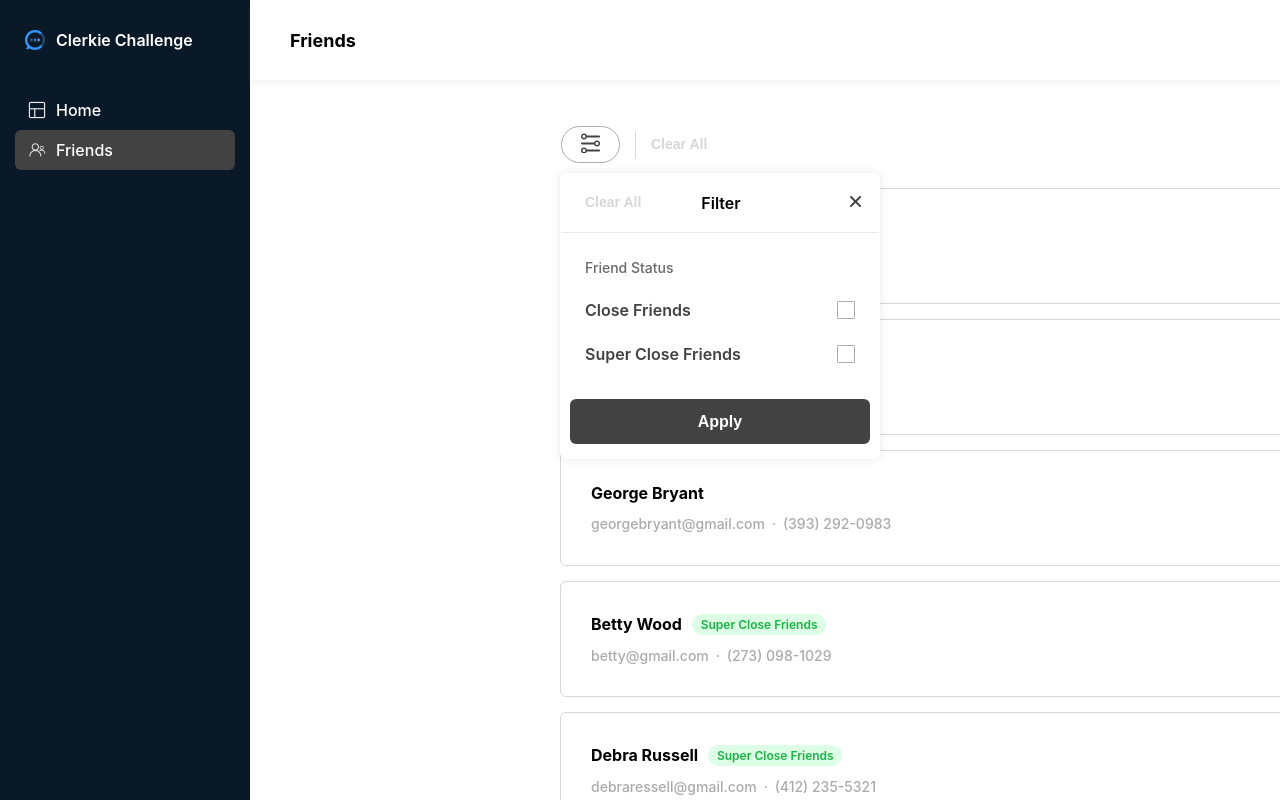
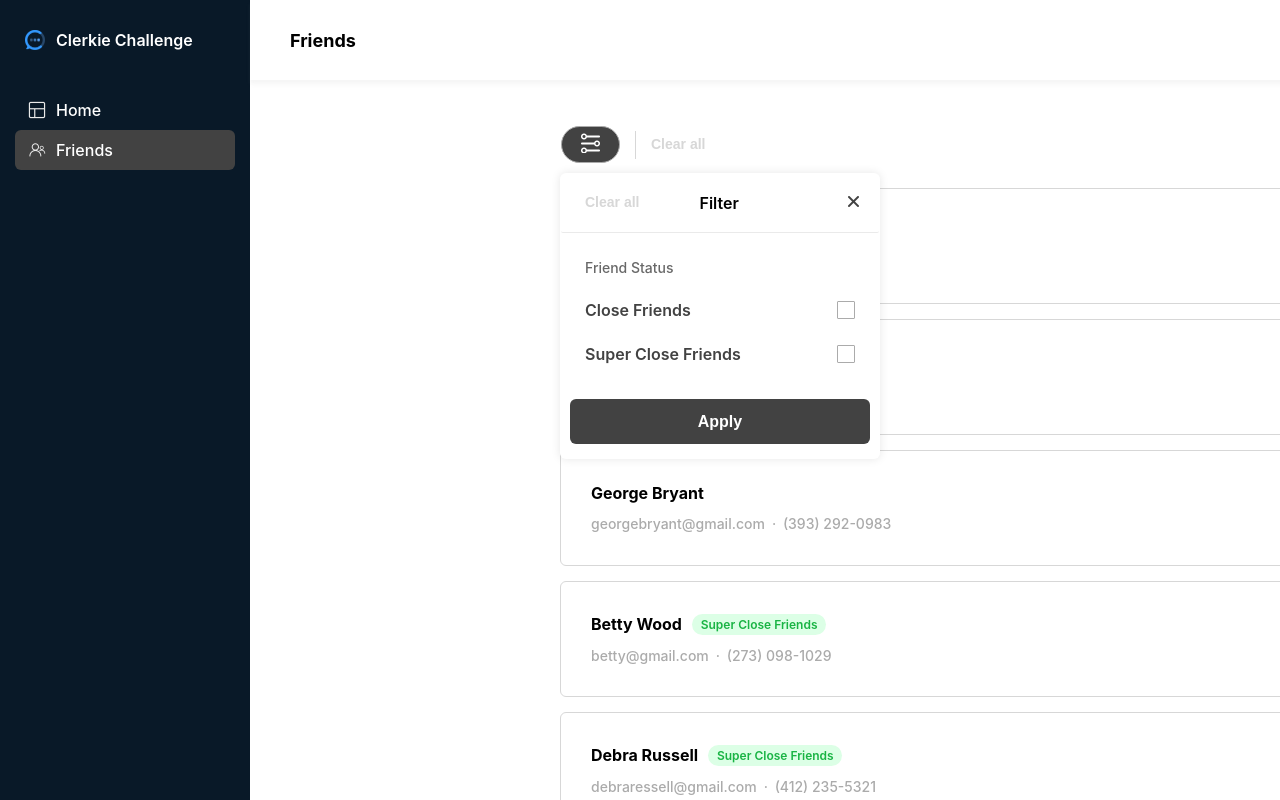
Before and after one commit to GraceYongXM/infinite-friends, a Next.js app: page /friends in a window 1280 px wide. Both pictures are taken after a click on the button 590 px from the left and 144 px from the top of the page. Shown: the top 800 px of the page. Built offline with nearby package versions, Linux system fonts and the light colour scheme.

Commit message:
filter modal button & checkbox logic

```diff
--- a/app/friends/page.jsx
+++ b/app/friends/page.jsx
@@ -7,6 +7,7 @@ import Image from "next/image";
 import Header from "@component/components/Header";
 import Sidebar from "@component/components/Sidebar";
 import FilterIcon from "../../assets/filter.png";
+import FilterSelectedIcon from "../../assets/filter-selected.png";
 import FriendTile from "@component/components/Friends/FriendTile";
 import FriendFilter from "@component/components/Filter/FriendFilter";
 import ClearAllButton from "@component/components/Filter/ClearAllButton";
@@ -14,7 +15,15 @@ import ClearAllButton from "@component/components/Filter/ClearAllButton";
 const FriendPage = () => {
   const [friends, setFriends] = useState(null);
   const [isLoading, setLoading] = useState(false);
-  const [showFilterModal, setShowFilterModel] = useState(true);
+  const [isButtonClicked, setButtonClicked] = useState(false);
+
+  const handleButtonClick = () => {
+    setButtonClicked(!isButtonClicked);
+  };
+
+  const handleCloseModal = () => {
+    setButtonClicked(!isButtonClicked);
+  }
 
   useEffect(() => {
     setLoading(true);
@@ -43,18 +52,17 @@ const FriendPage = () => {
         <Header page="Friends" />
         <div className="friends">
           <div className="filter-rect">
-            <button className="filter-button">
+            <button className={`filter-button ${isButtonClicked ? 'selected' : ''}`} onClick={handleButtonClick}>
               <Image
                 className="filter-icon"
-                src={FilterIcon}
-                alt="Filter Icon"
+                src={isButtonClicked ? FilterSelectedIcon : FilterIcon}
+                alt={isButtonClicked ? "Selected Filter Icon" : "Filter Icon"}
               />
             </button>
 
-            {showFilterModal && <FriendFilter />}
+            {isButtonClicked && <FriendFilter onClose={handleCloseModal} />}
 
-            <button className="filter-clear-border">Clear All</button>
-            {/* <div className="filter-line"></div> */}
+            <button className="filter-clear-border">Clear all</button>
           </div>
 
           <div className="friends-list">
--- a/app/globals.css
+++ b/app/globals.css
@@ -216,12 +216,17 @@ body {
   align-items: center;
   margin-left: 1px;
 }
+
 .filter-button {
   border: 1px solid #ababab;
   border-radius: 30px;
   width: 59px;
   height: 37px;
   background-color: white;
+}
+
+.filter-button.selected {
+  background: #424242;
 }
 
 .filter-icon {
@@ -358,6 +363,10 @@ body {
   white-space: nowrap;
 }
 
+.filter-modal-clear.checked {
+  color: #3399ff;
+}
+
 .filter-word {
   font-weight: 600;
   font-size: 16px;
--- a/components/Filter/FilterOption.jsx
+++ b/components/Filter/FilterOption.jsx
@@ -2,11 +2,13 @@
 
 import React, { useState } from "react";
 
-const FilterOption = ({ option }) => {
+const FilterOption = ({ option, onChange }) => {
   const [isChecked, setIsChecked] = useState(false);
 
   const handleCheckboxChange = (event) => {
-    setIsChecked(event.target.checked);
+    const { checked } = event.target;
+    setIsChecked(checked);
+    onChange(option, checked);
   };
 
   return (
--- a/components/Filter/FriendFilter.jsx
+++ b/components/Filter/FriendFilter.jsx
@@ -1,24 +1,42 @@
-import React from "react";
+"use client"
+
+import React, { useState } from "react";
 
 import Image from "next/image";
 
 import XIcon from "../../assets/x.png";
 import FilterOption from "./FilterOption";
 
-const FriendFilter = () => {
+const FriendFilter = ({ onClose }) => {
+  const [checkedOptions, setCheckedOptions] = useState([]);
+
+  const handleOptionsChange = (option, isChecked) => {
+    if (isChecked) {
+      setCheckedOptions((prevOptions) => [...prevOptions, option]);
+    } else {
+      setCheckedOptions((prevOptions) =>
+        prevOptions.filter((prevOption) => prevOption !== option)
+      );
+    }
+  };
+
+  const handleClose = () => {
+    onClose();
+  }
+
   return (
     <div className="filter-modal">
       <div className="filter-header">
-        <button className="filter-modal-clear">Clear All</button>
+        <button className={`filter-modal-clear ${checkedOptions.length > 0 ? 'checked' : ''}`}>Clear all</button>
         <div className="filter-word">Filter</div>
-        <button className="close-button">
+        <button className="close-button" onClick={handleClose}>
           <Image src={XIcon} alt="X" width={11} height={11} />
         </button>
       </div>
       <div className="filter-body">
         <div className="filter-status">Friend Status</div>
-        <FilterOption option="Close Friends" />
-        <FilterOption option="Super Close Friends" />
+        <FilterOption option="Close Friends" onChange={handleOptionsChange} />
+        <FilterOption option="Super Close Friends" onChange={handleOptionsChange} />
 
         <button className="apply-filter">
           <div className="apply">Apply</div>
```
Also changed, not shown: assets/filter-selected.png (added).
